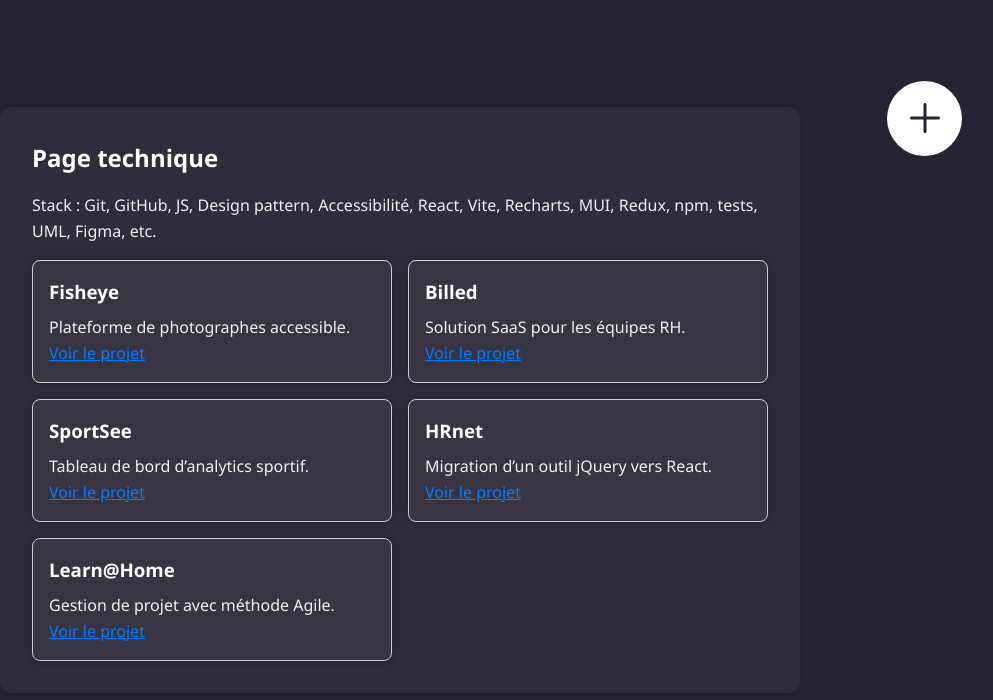
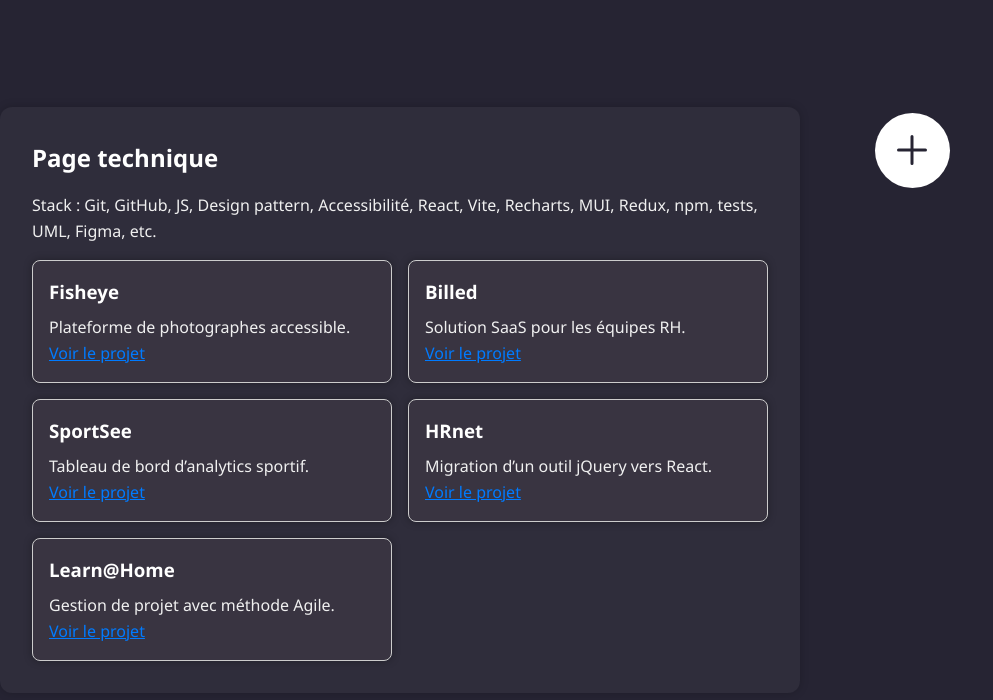
Before and after one commit to SabrinaMouginot/Portfolio_SMouginot_DeveloppeurConcepteur, a React (Vite) app: page /tech in a window 1280 px wide. Shown: the top 700 px of the page, without its empty margins (240-1233 px from the left). Built offline with nearby package versions, Linux system fonts and the light colour scheme.

Commit message:
travail sur l'animal du menu au changement de page

```diff
--- a/src/Components/Menu/Menu.css
+++ b/src/Components/Menu/Menu.css
@@ -146,24 +146,8 @@
    /* Conteneur qui adapte la position du menu selon la page */
 .menu-wrapper {
   position: fixed;
-  width: 100%;
   z-index: 1000;
 }
-
-/* Centré en milieu d'écran (page d’accueil) */
-.menu-wrapper.centered {
-  top: 50%;
-  left: 50%;
-  transform: translate(-50%, -50%);
-}
-
-/* En haut centré sur les autres pages */
-.menu-wrapper.top {
-  top: -4%;
-  left: 91%;
-  transform: translateX(-50%);
-}
-
 
 /* Réduction des marges inutiles quand menu est fermé */
 .menu:not(.active) li {
--- a/src/Components/Menu/Menu.jsx
+++ b/src/Components/Menu/Menu.jsx
@@ -12,8 +12,8 @@
   gameControllerOutline,
   cameraOutline
 } from 'ionicons/icons';
-
 import { useState } from 'react';
+import { motion, AnimatePresence } from 'framer-motion';
 
 const Menu = () => {
   const location = useLocation();
@@ -36,8 +36,39 @@
 
   const isHomePage = location.pathname === '/';
 
+  // Définition des positions animées
+  const menuVariants = {
+    home: {
+      top: '50%',
+      left: '50%',
+      x: '-50%',
+      y: '-50%',
+      transition: {
+        duration: 0.8,
+        // ease: [0.68, -0.55, 0.27, 1.55] // Bézier incurvé
+      }
+    },
+    page: {
+      top: '0%',
+      left: '90%',
+      x: '-50%',
+      y: '0%',
+      transition: {
+        duration: 0.8,
+        // ease: [0.68, -0.55, 0.27, 1.55]
+      }
+    }
+  };
+
   return (
-    <div className={`menu-wrapper ${isHomePage ? 'centered' : 'top'}`}>
+    <AnimatePresence>
+      <motion.div
+        className="menu-wrapper"
+        variants={menuVariants}
+        animate={isHomePage ? 'home' : 'page'}
+        initial={false}
+        exit={false}
+      >
         <ul className={`menu ${isOpen ? 'active' : ''}`}>
           <div className={`toggle ${isOpen ? 'active' : ''}`} onClick={toggleMenu}>
             <IonIcon icon={addOutline} />
@@ -61,7 +92,8 @@
 
           <div className="indicator"></div>
         </ul>
-    </div>
+      </motion.div>
+    </AnimatePresence>
   );
 };
 
```
Lines whose indentation alone changed are shown as unchanged.
